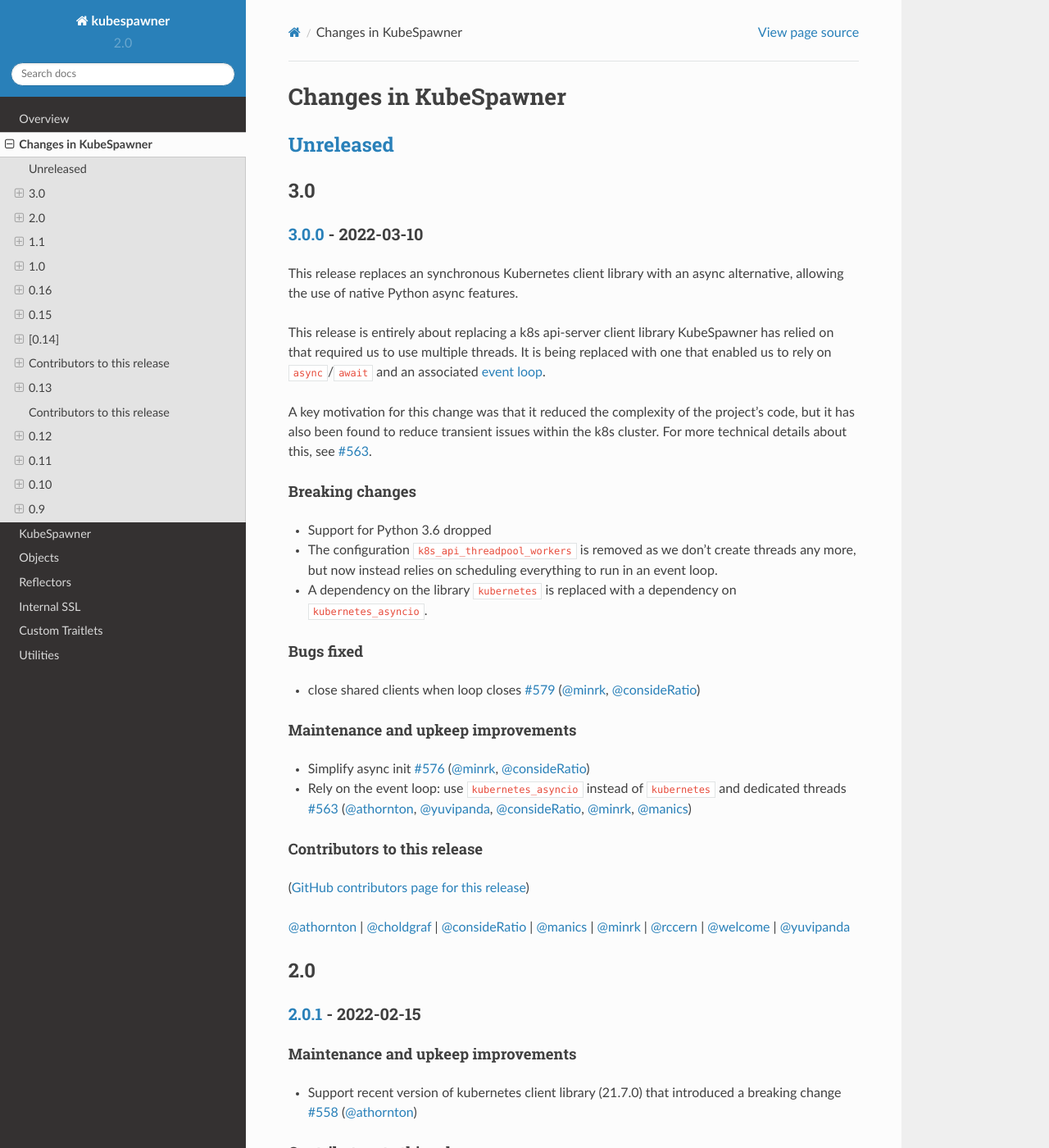
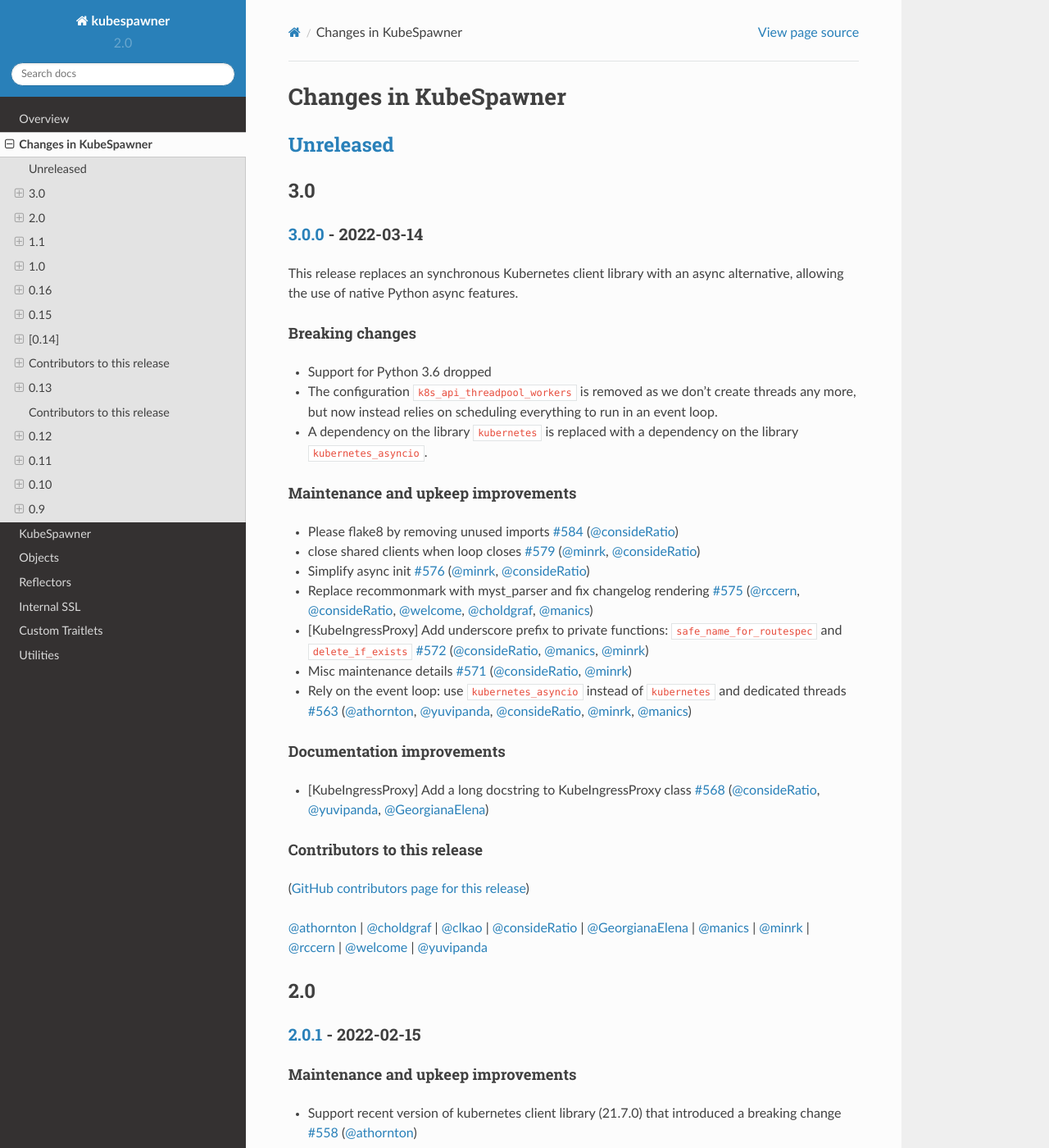
Before and after one commit to jupyterhub/kubespawner, a Sphinx documentation site: the page built from docs/source/changelog.md, in a window 1280 px wide and 1400 px high. Shown: the whole window at 82% size. Built offline with Sphinx 7.4.7 and the Read the Docs theme 2.0.0, drawn with Linux system fonts in a browser that asks for light colours.

Commit message:
Update changelog with new PRs and review feedback

```diff
--- a/docs/source/changelog.md
+++ b/docs/source/changelog.md
@@ -6,45 +6,41 @@
 
 ## 3.0
 
-### [3.0.0] - 2022-03-10
+### [3.0.0] - 2022-03-14
 
-This release replaces an synchronous Kubernetes client library with an async alternative, allowing the use of native Python async features.
-
-This release is entirely about replacing a k8s api-server client library
-KubeSpawner has relied on that required us to use multiple threads. It is being
-replaced with one that enabled us to rely on `async`/`await` and an associated
-[event loop](https://docs.python.org/3/library/asyncio-eventloop.html).
-
-A key motivation for this change was that it reduced the complexity of the
-project's code, but it has also been found to reduce transient issues within the
-k8s cluster. For more technical details about this, see
-[#563](https://github.com/jupyterhub/kubespawner/pull/563).
+This release replaces an synchronous Kubernetes client library with an async
+alternative, allowing the use of native Python async features.
 
 #### Breaking changes
 
 - Support for Python 3.6 dropped
-- The configuration `k8s_api_threadpool_workers` is removed as we don't
-  create threads any more, but now instead relies on scheduling everything to
-  run in an event loop.
+- The configuration `k8s_api_threadpool_workers` is removed as we don't create
+  threads any more, but now instead relies on scheduling everything to run in an
+  event loop.
 - A dependency on the library
   [`kubernetes`](https://github.com/kubernetes-client/python#readme) is replaced
-  with a dependency on
+  with a dependency on the library
   [`kubernetes_asyncio`](https://github.com/tomplus/kubernetes_asyncio#readme).
-
-#### Bugs fixed
-
-- close shared clients when loop closes [#579](https://github.com/jupyterhub/kubespawner/pull/579) ([@minrk](https://github.com/minrk), [@consideRatio](https://github.com/consideRatio))
 
 #### Maintenance and upkeep improvements
 
+- Please flake8 by removing unused imports [#584](https://github.com/jupyterhub/kubespawner/pull/584) ([@consideRatio](https://github.com/consideRatio))
+- close shared clients when loop closes [#579](https://github.com/jupyterhub/kubespawner/pull/579) ([@minrk](https://github.com/minrk), [@consideRatio](https://github.com/consideRatio))
 - Simplify async init [#576](https://github.com/jupyterhub/kubespawner/pull/576) ([@minrk](https://github.com/minrk), [@consideRatio](https://github.com/consideRatio))
+- Replace recommonmark with myst_parser and fix changelog rendering [#575](https://github.com/jupyterhub/kubespawner/pull/575) ([@rccern](https://github.com/rccern), [@consideRatio](https://github.com/consideRatio), [@welcome](https://github.com/welcome), [@choldgraf](https://github.com/choldgraf), [@manics](https://github.com/manics))
+- \[KubeIngressProxy\] Add underscore prefix to private functions: `safe_name_for_routespec` and `delete_if_exists` [#572](https://github.com/jupyterhub/kubespawner/pull/572) ([@consideRatio](https://github.com/consideRatio), [@manics](https://github.com/manics), [@minrk](https://github.com/minrk))
+- Misc maintenance details [#571](https://github.com/jupyterhub/kubespawner/pull/571) ([@consideRatio](https://github.com/consideRatio), [@minrk](https://github.com/minrk))
 - Rely on the event loop: use `kubernetes_asyncio` instead of `kubernetes` and dedicated threads [#563](https://github.com/jupyterhub/kubespawner/pull/563) ([@athornton](https://github.com/athornton), [@yuvipanda](https://github.com/yuvipanda), [@consideRatio](https://github.com/consideRatio), [@minrk](https://github.com/minrk), [@manics](https://github.com/manics))
+
+#### Documentation improvements
+
+- \[KubeIngressProxy\] Add a long docstring to KubeIngressProxy class [#568](https://github.com/jupyterhub/kubespawner/pull/568) ([@consideRatio](https://github.com/consideRatio), [@yuvipanda](https://github.com/yuvipanda), [@GeorgianaElena](https://github.com/GeorgianaElena))
 
 #### Contributors to this release
 
-([GitHub contributors page for this release](https://github.com/jupyterhub/kubespawner/graphs/contributors?from=2022-02-15&to=2022-03-10&type=c))
+([GitHub contributors page for this release](https://github.com/jupyterhub/kubespawner/graphs/contributors?from=2022-02-15&to=2022-03-11&type=c))
 
-[@athornton](https://github.com/search?q=repo%3Ajupyterhub%2Fkubespawner+involves%3Aathornton+updated%3A2022-02-15..2022-03-10&type=Issues) | [@choldgraf](https://github.com/search?q=repo%3Ajupyterhub%2Fkubespawner+involves%3Acholdgraf+updated%3A2022-02-15..2022-03-10&type=Issues) | [@consideRatio](https://github.com/search?q=repo%3Ajupyterhub%2Fkubespawner+involves%3AconsideRatio+updated%3A2022-02-15..2022-03-10&type=Issues) | [@manics](https://github.com/search?q=repo%3Ajupyterhub%2Fkubespawner+involves%3Amanics+updated%3A2022-02-15..2022-03-10&type=Issues) | [@minrk](https://github.com/search?q=repo%3Ajupyterhub%2Fkubespawner+involves%3Aminrk+updated%3A2022-02-15..2022-03-10&type=Issues) | [@rccern](https://github.com/search?q=repo%3Ajupyterhub%2Fkubespawner+involves%3Arccern+updated%3A2022-02-15..2022-03-10&type=Issues) | [@welcome](https://github.com/search?q=repo%3Ajupyterhub%2Fkubespawner+involves%3Awelcome+updated%3A2022-02-15..2022-03-10&type=Issues) | [@yuvipanda](https://github.com/search?q=repo%3Ajupyterhub%2Fkubespawner+involves%3Ayuvipanda+updated%3A2022-02-15..2022-03-10&type=Issues)
+[@athornton](https://github.com/search?q=repo%3Ajupyterhub%2Fkubespawner+involves%3Aathornton+updated%3A2022-02-15..2022-03-11&type=Issues) | [@choldgraf](https://github.com/search?q=repo%3Ajupyterhub%2Fkubespawner+involves%3Acholdgraf+updated%3A2022-02-15..2022-03-11&type=Issues) | [@clkao](https://github.com/search?q=repo%3Ajupyterhub%2Fkubespawner+involves%3Aclkao+updated%3A2022-02-15..2022-03-11&type=Issues) | [@consideRatio](https://github.com/search?q=repo%3Ajupyterhub%2Fkubespawner+involves%3AconsideRatio+updated%3A2022-02-15..2022-03-11&type=Issues) | [@GeorgianaElena](https://github.com/search?q=repo%3Ajupyterhub%2Fkubespawner+involves%3AGeorgianaElena+updated%3A2022-02-15..2022-03-11&type=Issues) | [@manics](https://github.com/search?q=repo%3Ajupyterhub%2Fkubespawner+involves%3Amanics+updated%3A2022-02-15..2022-03-11&type=Issues) | [@minrk](https://github.com/search?q=repo%3Ajupyterhub%2Fkubespawner+involves%3Aminrk+updated%3A2022-02-15..2022-03-11&type=Issues) | [@rccern](https://github.com/search?q=repo%3Ajupyterhub%2Fkubespawner+involves%3Arccern+updated%3A2022-02-15..2022-03-11&type=Issues) | [@welcome](https://github.com/search?q=repo%3Ajupyterhub%2Fkubespawner+involves%3Awelcome+updated%3A2022-02-15..2022-03-11&type=Issues) | [@yuvipanda](https://github.com/search?q=repo%3Ajupyterhub%2Fkubespawner+involves%3Ayuvipanda+updated%3A2022-02-15..2022-03-11&type=Issues)
 
 ## 2.0
 
```
